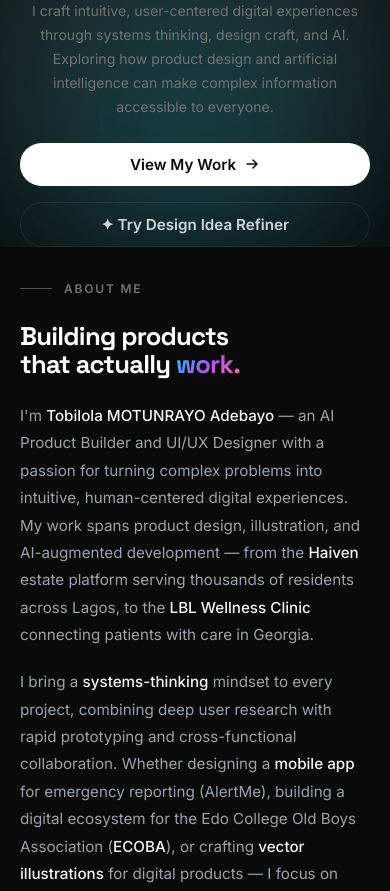
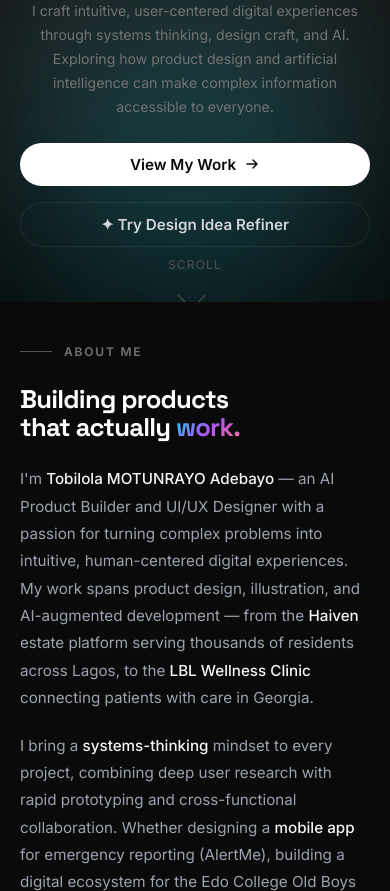
Before and after one commit to Tobilolade/Portfolio, a website built with Vite: page index.html in a window 390 px wide. Shown: the part 209-1100 px from the top of the page. Built offline with nearby package versions, Linux system fonts and the light colour scheme.

Commit message:
Adjust mobile hero-to-about spacing - restore scroll indicator

```diff
--- a/src/style.css
+++ b/src/style.css
@@ -1531,8 +1531,8 @@ a { color: inherit; text-decoration: none; }
   .nav-links, .nav-cta { display: none; }
   .nav-hamburger { display: flex; }
   #hero { min-height: auto; padding-top: calc(var(--nav-h) + 0.5rem); padding-bottom: 0; justify-content: flex-start; }
-  #about { padding-top: 1.5rem; }
-  .hero-scroll-indicator { display: none; }
+  #about { padding-top: 2rem; }
+  .hero-scroll-indicator { margin-top: 0.5rem; }
   .projects-grid { grid-template-columns: 1fr; }
   .stats-row { gap: 2rem; flex-wrap: wrap; }
   .hero-actions { flex-direction: column; align-items: center; width: 100%; }
```
